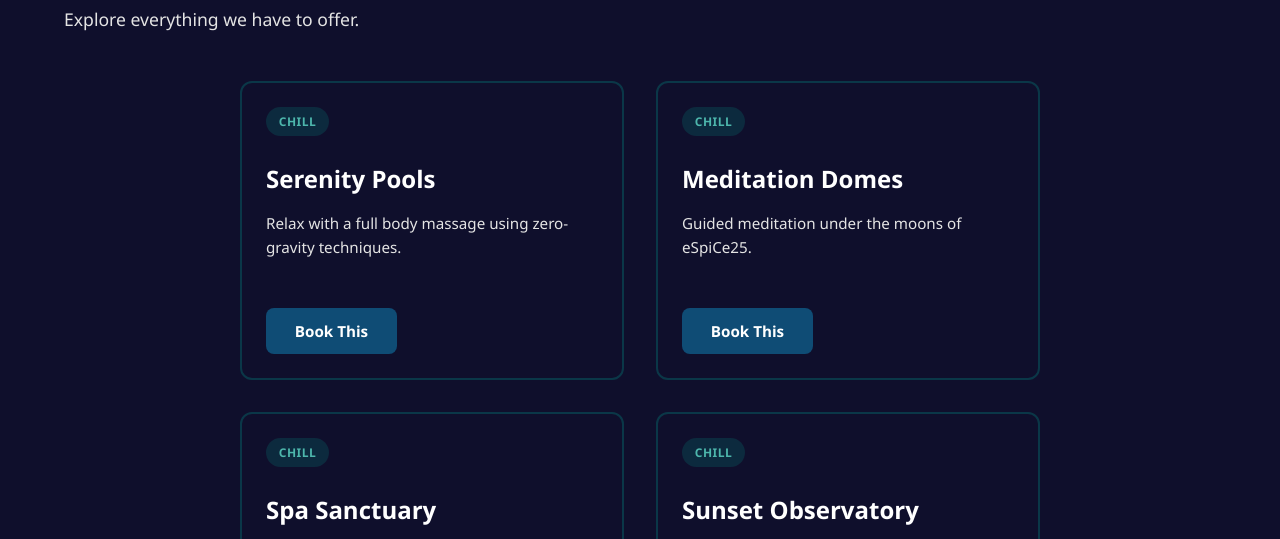
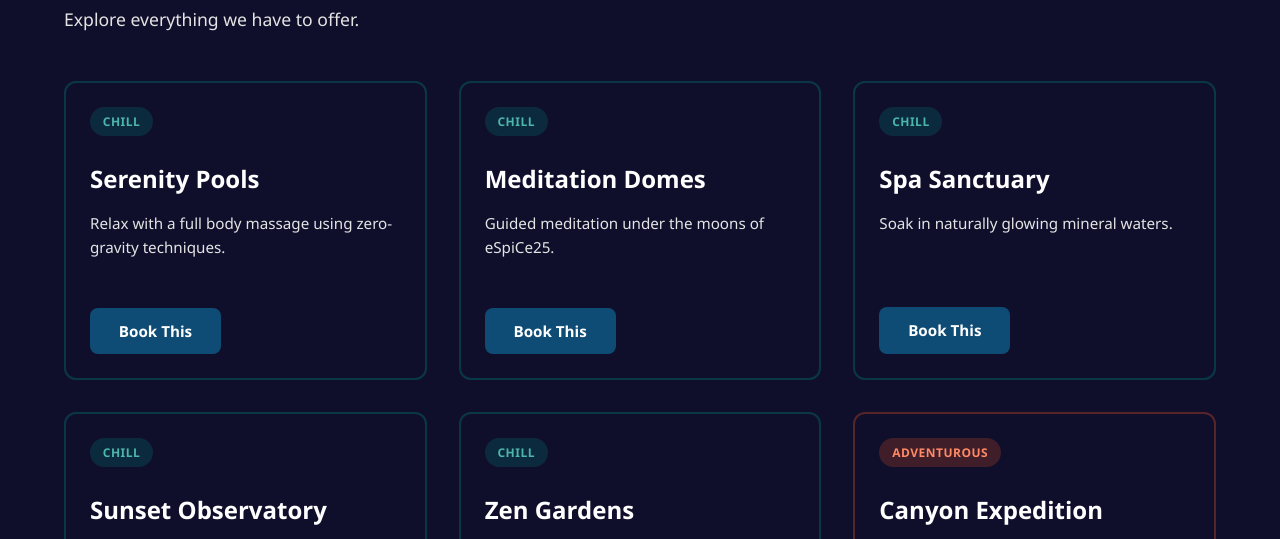
Before and after one commit to arra-123/intralact.github.io, a plain HTML site: page experiences.html in a window 1280 px wide. Shown: the part 208-747 px from the top of the page. Drawn offline with Linux system fonts and the light colour scheme.

Commit message:
Update style.css

```diff
--- a/style.css
+++ b/style.css
@@ -227,7 +227,7 @@ body {
 }
 
 .experiences-grid {
-  max-width: 100vh;
+  max-width: 1200px;
   margin: 0 auto;
   display: grid;
   grid-template-columns: repeat(3, 1fr);
@@ -389,7 +389,7 @@ body {
 
 .experiences-page .experiences-grid {
   display: grid;
-  grid-template-columns: repeat(auto-fill, minmax(280px, 1fr));
+  grid-template-columns: repeat(3, 1fr);
   gap: 2rem;
 }
 
```
